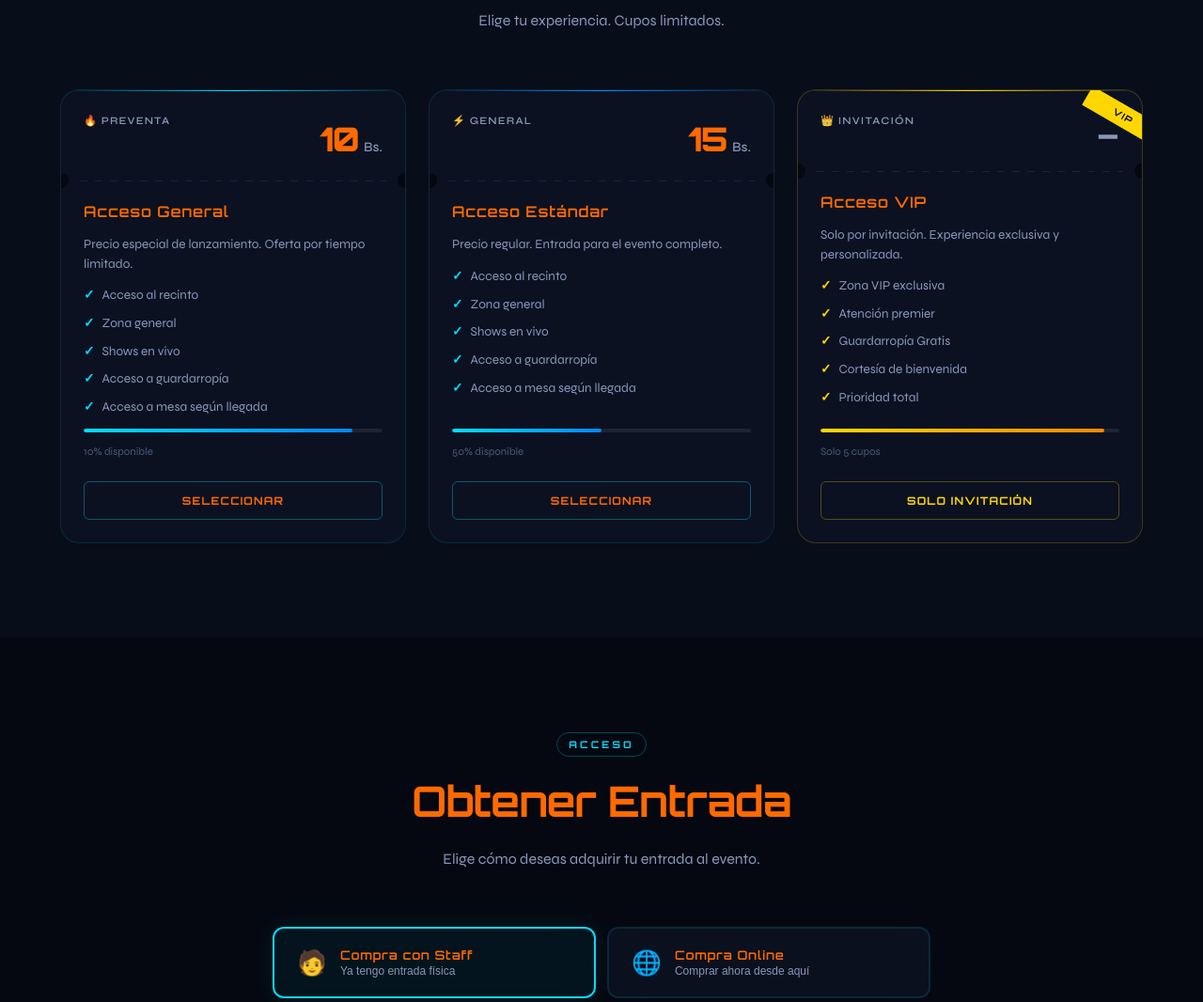
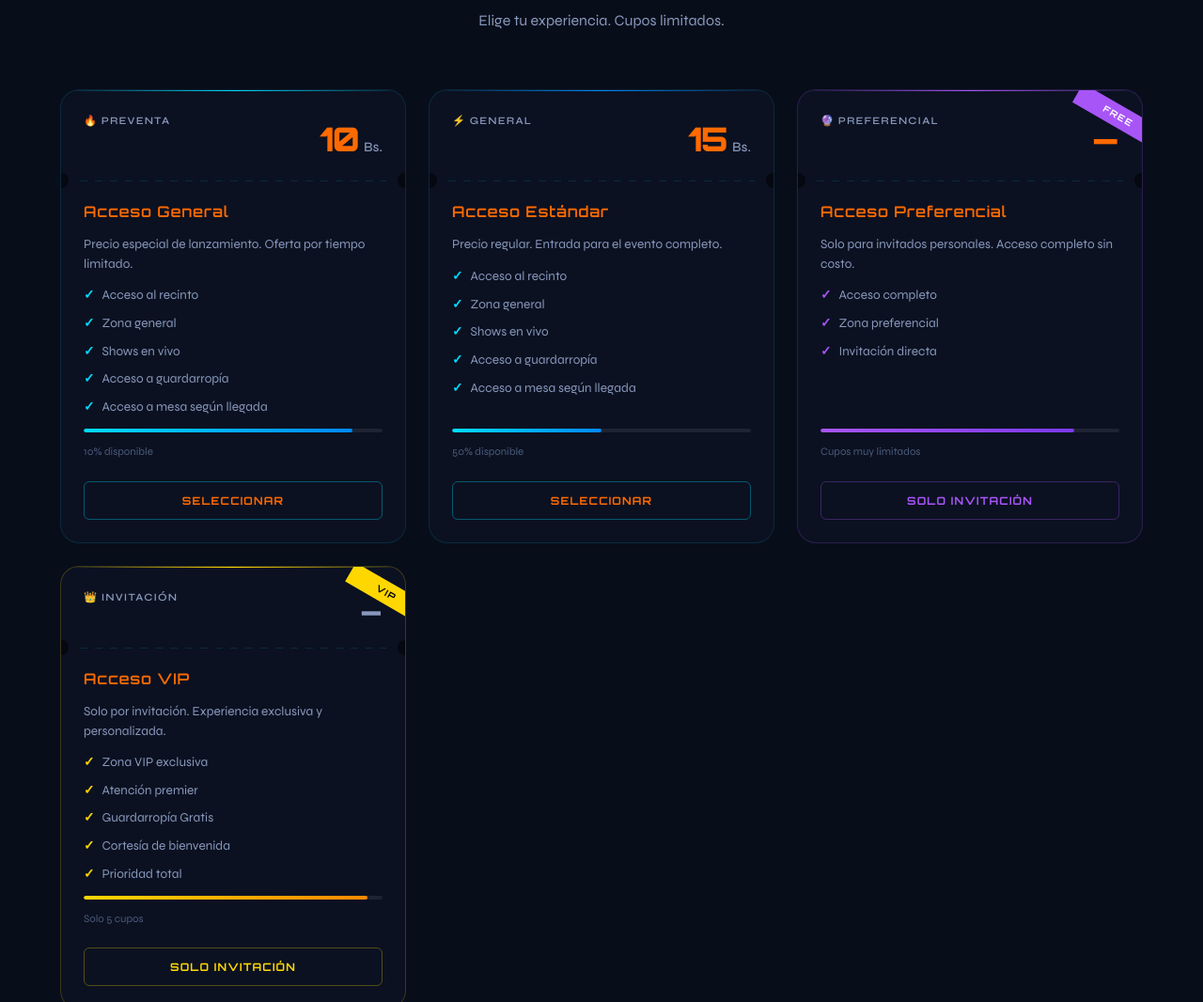
Before and after one commit to luisrafaelo/IMPUGNAFEST, a plain HTML site: page index.html in a window 1280 px wide. Shown: the part 1093-2159 px from the top of the page at 94% size. Drawn offline with Linux system fonts and the light colour scheme; animation ran at ten frames a second.

Commit message:
Prueba Beta 3

```diff
--- a/index.html
+++ b/index.html
@@ -192,7 +192,34 @@
           </div>
           <button class="ticket-btn" onclick="selectTicket('general', 15)">Seleccionar</button>
         </div>
-
+<!-- Preferencial -->
+<div class="ticket-card ticket-card--inner" data-type="inner">
+  <div class="ticket-glow"></div>
+  <div class="ticket-ribbon ticket-ribbon--inner">FREE</div>
+  <div class="ticket-header">
+    <span class="ticket-badge">🔮 PREFERENCIAL</span>
+    <div class="ticket-price">
+      <span class="price-amount">—</span>
+    </div>
+  </div>
+  <div class="ticket-perforations"></div>
+  <div class="ticket-body">
+    <h3 class="ticket-name">Acceso Preferencial</h3>
+    <p class="ticket-desc">Solo para invitados personales. Acceso completo sin costo.</p>
+    <ul class="ticket-features">
+      <li><span class="feat-icon feat-icon--inner">✓</span> Acceso completo</li>
+      <li><span class="feat-icon feat-icon--inner">✓</span> Zona preferencial</li>
+      <li><span class="feat-icon feat-icon--inner">✓</span> Invitación directa</li>
+    </ul>
+    <div class="ticket-availability">
+      <div class="availability-bar">
+        <div class="availability-fill availability-fill--inner" style="width: 85%"></div>
+      </div>
+      <span class="availability-text">Cupos muy limitados</span>
+    </div>
+  </div>
+  <button class="ticket-btn ticket-btn--inner" onclick="selectTicket('inner', 0)">Solo invitación</button>
+</div>
         <!-- VIP -->
         <div class="ticket-card ticket-card--vip" data-type="vip">
           <div class="ticket-glow"></div>
--- a/script.js
+++ b/script.js
@@ -88,7 +88,10 @@ function selectTicket(type, price) {
   document.querySelectorAll('.ticket-card').forEach(card => {
     card.classList.toggle('ticket-card--selected', card.dataset.type === type);
   });
-
+if (type === 'inner') {
+  showToast('info', '🔮 Inner Circle — solo por invitación personal.', 4000);
+  return;
+}
   if (type === 'vip') {
     showToast('info', '👑 Las entradas VIP son solo por invitación directa.', 4000);
     return;
--- a/styles.css
+++ b/styles.css
@@ -42,6 +42,9 @@
 
   --nav-h:        72px;
   --transition:   0.3s cubic-bezier(0.4, 0, 0.2, 1);
+  /* ── INNER CIRCLE ── */
+--c-purple:      #a855f7;
+--c-purple-glow: rgba(168, 85, 247, 0.2);
 }
 /* Logo imagen */
 .logo-img {
@@ -1580,3 +1583,35 @@ body {
   border-color: var(--c-cyan);
   color: var(--c-cyan);
 }
+.ticket-card--inner { border-color: rgba(168, 85, 247, 0.2); }
+
+.ticket-card--inner .ticket-glow {
+  background: linear-gradient(90deg, transparent, #a855f7, transparent);
+}
+
+.ticket-card--inner:hover {
+  box-shadow: 0 20px 60px rgba(168, 85, 247, 0.15);
+}
+
+.ticket-ribbon--inner {
+  background: #a855f7;
+  color: #fff;
+}
+
+.feat-icon--inner { color: #a855f7; }
+
+.availability-fill--inner {
+  background: linear-gradient(90deg, #a855f7, #7c3aed);
+}
+
+.ticket-btn--inner {
+  border-color: rgba(168, 85, 247, 0.3);
+  color: #a855f7;
+}
+
+.ticket-btn--inner:hover {
+  background: #a855f7 !important;
+  border-color: #a855f7 !important;
+  color: #fff !important;
+  box-shadow: 0 0 20px rgba(168, 85, 247, 0.3) !important;
+}
```
